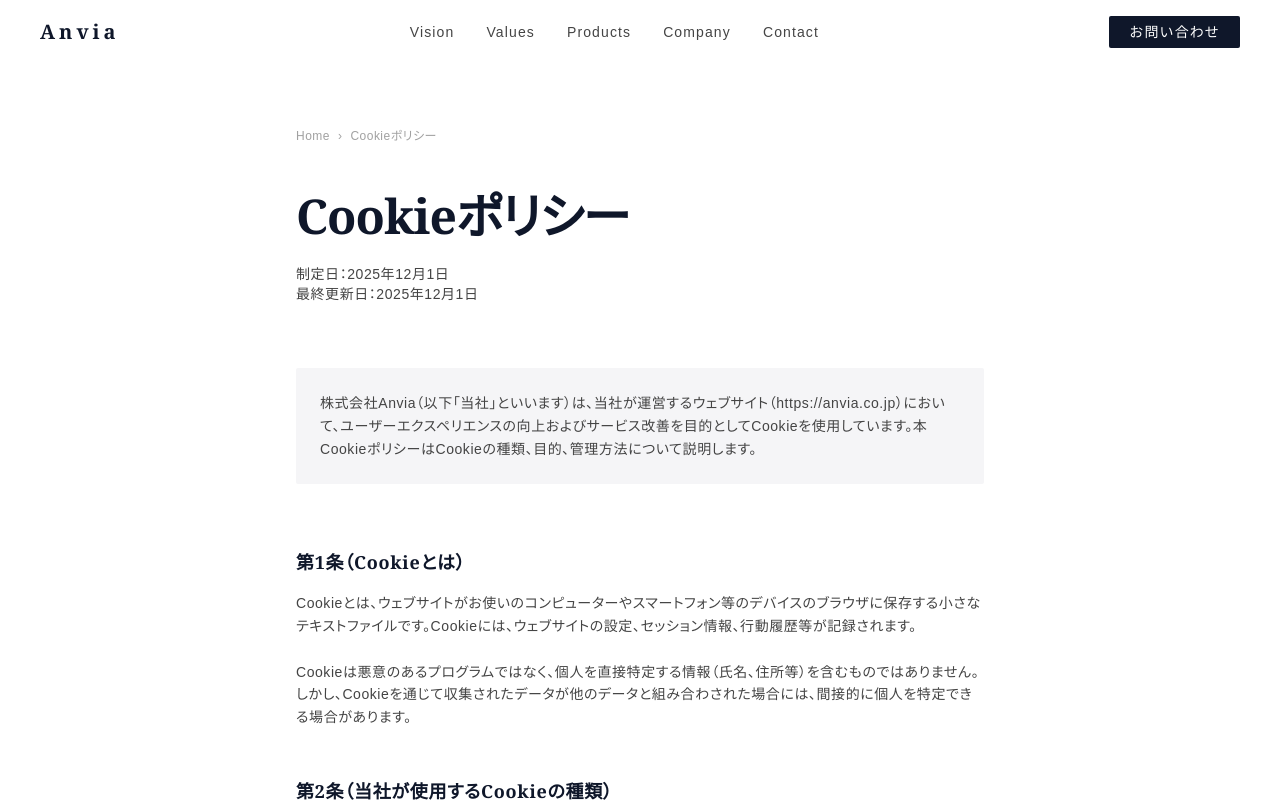
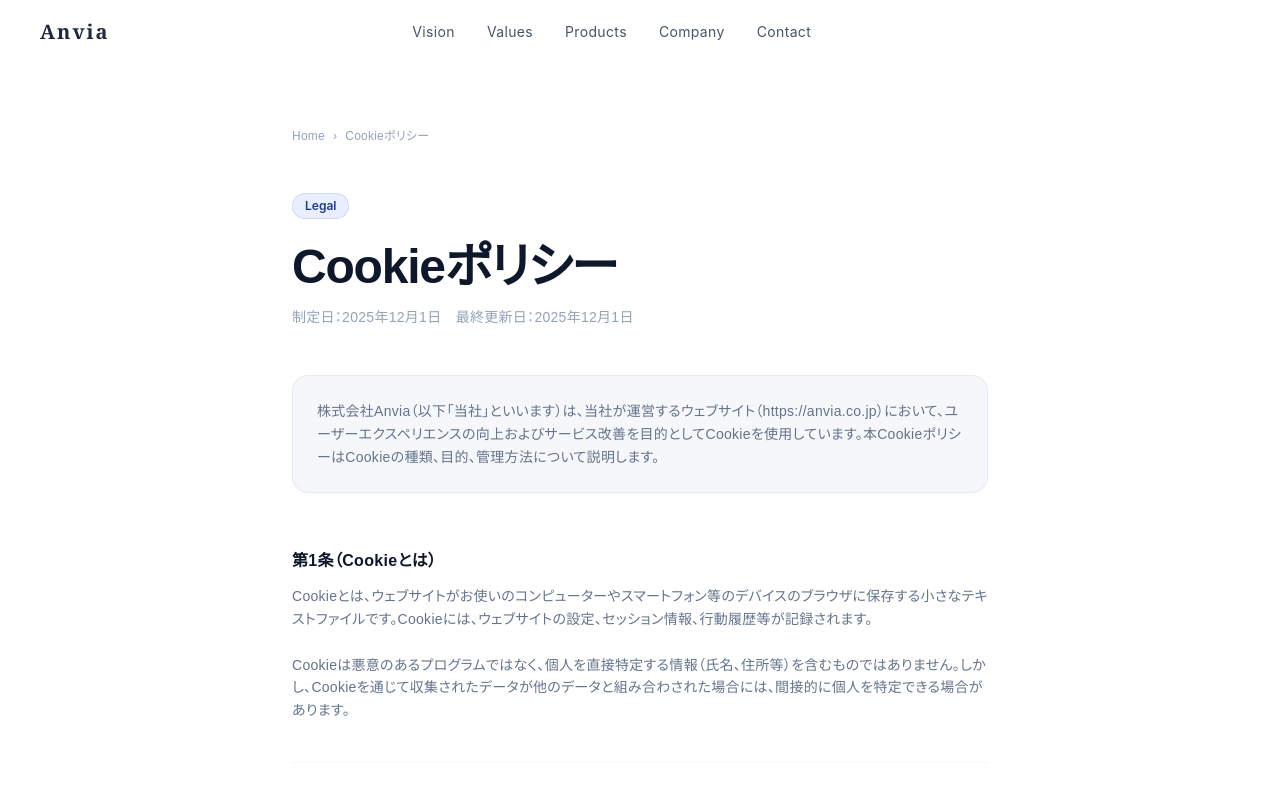
Before and after one commit to Anvia-a/anvia-corporate, a Next.js app: page /cookie-policy in a window 1280 px wide. Shown: the top 802 px of the page. Built offline with nearby package versions, Linux system fonts and the light colour scheme.

Commit message:
Redesign corporate website UI

```diff
--- a/app/cookie-policy/page.tsx
+++ b/app/cookie-policy/page.tsx
@@ -40,10 +40,10 @@ Google Analyticsは、Cookieを使用して以下の情報を収集します。
 ・参照元URL
 ・サイト内での行動パターン
 
-当社はGoogle Analyticsにおいて、IPアドレスの匿名化（IPマスキング）を有効化しています。収集されたデータはGoogleのプライバシーポリシーに従い処理されます。詳細は以下をご参照ください。
+当社はGoogle AnalyticsにおいてIPアドレスの匿名化（IPマスキング）を有効化しています。収集されたデータはGoogleのプライバシーポリシーに従い処理されます。
 
-Googleのプライバシーポリシー：https://policies.google.com/privacy
-Google Analyticsの利用規約：https://marketingplatform.google.com/about/analytics/terms/jp/`,
+Googleプライバシーポリシー：https://policies.google.com/privacy
+Google Analytics利用規約：https://marketingplatform.google.com/about/analytics/terms/jp/`,
   },
   {
     title: "第4条（Cookieの保存期間）",
@@ -65,25 +65,19 @@ Google Analyticsの利用規約：https://marketingplatform.google.com/about/ana
 ・Apple Safari：環境設定 → プライバシー → Cookieとウェブサイトのデータ
 ・Microsoft Edge：設定 → Cookieとサイトのアクセス許可
 
-なお、Cookieを無効化した場合、本サイトの一部機能が正常に動作しない場合がありますのでご了承ください。
+なお、Cookieを無効化した場合、本サイトの一部機能が正常に動作しない場合があります。
 
 【Google Analyticsのオプトアウト】
 
-Google Analyticsによるデータ収集を無効化したい場合は、Google Analytics オプトアウトアドオン（ブラウザプラグイン）をご利用ください。
-
-オプトアウトアドオンのダウンロード：https://tools.google.com/dlpage/gaoptout
-
-【Do Not Track（DNT）】
-
-お使いのブラウザでDo Not Track機能を有効にすることで、一部のトラッキングを制限することができます。ただし、すべてのウェブサイトがDNT信号に対応しているわけではありません。`,
+Google Analytics オプトアウトアドオン：https://tools.google.com/dlpage/gaoptout`,
   },
   {
     title: "第6条（第三者によるCookieの使用）",
-    content: `本サイトには、Google Analytics以外の第三者サービスへのリンクが含まれる場合があります。これらの第三者サービスは、それぞれ独自のCookieポリシーおよびプライバシーポリシーに基づいてCookieを設定・使用することがあります。当社は、第三者によるCookieの使用について責任を負いません。`,
+    content: `本サイトには、Google Analytics以外の第三者サービスへのリンクが含まれる場合があります。これらの第三者サービスは、それぞれ独自のCookieポリシーに基づいてCookieを設定・使用することがあります。当社は、第三者によるCookieの使用について責任を負いません。`,
   },
   {
     title: "第7条（ポリシーの変更）",
-    content: `当社は、法令の改正、サービス内容の変更等に伴い、本Cookieポリシーを随時変更することがあります。変更後のポリシーは本ページに掲載した時点から効力を生じます。重要な変更を行う場合は、ウェブサイト上でお知らせします。`,
+    content: `当社は、法令の改正、サービス内容の変更等に伴い、本Cookieポリシーを随時変更することがあります。変更後のポリシーは本ページに掲載した時点から効力を生じます。`,
   },
   {
     title: "第8条（お問い合わせ）",
@@ -98,61 +92,41 @@ Google Analyticsによるデータ収集を無効化したい場合は、Google
 export default function CookiePolicyPage() {
   return (
     <div className="min-h-screen bg-white">
-      <div className="max-w-3xl mx-auto px-6 lg:px-10 pt-32 pb-24">
-        {/* Breadcrumb */}
-        <div className="flex items-center gap-2 text-xs text-secondary/50 mb-12 jp-text">
-          <Link href="/" className="hover:text-primary transition-colors">
-            Home
-          </Link>
+      <div className="max-w-[760px] mx-auto px-6 lg:px-8 pt-32 pb-24">
+        <div className="flex items-center gap-2 text-xs text-slate-400 mb-12 jp">
+          <Link href="/" className="hover:text-[#1E3A8A] transition-colors link-hover">Home</Link>
           <span>›</span>
           <span>Cookieポリシー</span>
         </div>
 
-        {/* Title */}
-        <h1
-          className="text-4xl md:text-5xl font-bold text-accent mb-6 jp-text"
-          style={{ fontFamily: "DM Serif Display, Georgia, serif", letterSpacing: "-0.02em" }}
-        >
+        <div className="inline-flex items-center gap-2 px-3 py-1 rounded-full text-xs font-semibold text-[#1E3A8A] mb-6"
+          style={{ background: "rgba(232,238,255,0.9)", border: "1px solid rgba(30,58,138,0.12)" }}>
+          Legal
+        </div>
+
+        <h1 className="text-4xl md:text-5xl font-black text-[#0F172A] mb-4 jp" style={{ letterSpacing: "-0.025em" }}>
           Cookieポリシー
         </h1>
-        <p className="text-secondary text-sm jp-text mb-16">
-          制定日：2025年12月1日
-          <br />
-          最終更新日：2025年12月1日
-        </p>
+        <p className="text-slate-400 text-sm jp mb-12">制定日：2025年12月1日　最終更新日：2025年12月1日</p>
 
-        {/* Intro */}
-        <div className="mb-16 p-6 bg-surface rounded-sm">
-          <p className="text-secondary text-sm leading-relaxed jp-text">
+        <div className="p-6 rounded-2xl mb-14" style={{ background: "#F5F7FB", border: "1px solid rgba(30,58,138,0.07)" }}>
+          <p className="text-slate-500 text-sm leading-relaxed jp">
             株式会社Anvia（以下「当社」といいます）は、当社が運営するウェブサイト（https://anvia.co.jp）において、ユーザーエクスペリエンスの向上およびサービス改善を目的としてCookieを使用しています。本CookieポリシーはCookieの種類、目的、管理方法について説明します。
           </p>
         </div>
 
-        {/* Sections */}
-        <div className="space-y-12">
+        <div className="space-y-10">
           {sections.map((section) => (
-            <div key={section.title}>
-              <h2
-                className="text-lg font-bold text-accent mb-4 jp-text"
-                style={{ fontFamily: "DM Serif Display, Georgia, serif" }}
-              >
-                {section.title}
-              </h2>
-              <div className="text-secondary text-sm leading-relaxed jp-text whitespace-pre-line">
-                {section.content}
-              </div>
+            <div key={section.title} className="pb-10 border-b border-[#F5F7FB]">
+              <h2 className="text-base font-bold text-[#0F172A] mb-3 jp">{section.title}</h2>
+              <div className="text-slate-500 text-sm leading-relaxed jp whitespace-pre-line">{section.content}</div>
             </div>
           ))}
         </div>
 
-        {/* Back */}
-        <div className="mt-20 pt-10 border-t border-gray-100">
-          <Link
-            href="/"
-            className="inline-flex items-center gap-3 text-sm text-secondary hover:text-primary transition-colors jp-text"
-          >
-            <span>←</span>
-            <span>トップページへ戻る</span>
+        <div className="mt-16 pt-8 border-t border-[#F5F7FB]">
+          <Link href="/" className="inline-flex items-center gap-2 text-sm text-slate-400 hover:text-[#1E3A8A] transition-colors jp">
+            <span>←</span><span>トップページへ戻る</span>
           </Link>
         </div>
       </div>
--- a/app/globals.css
+++ b/app/globals.css
@@ -2,57 +2,87 @@
 @tailwind components;
 @tailwind utilities;
 
-@import url('https://fonts.googleapis.com/css2?family=DM+Serif+Display:ital@0;1&family=Noto+Sans+JP:wght@300;400;500;700&display=swap');
+@import url('https://fonts.googleapis.com/css2?family=Inter:wght@300;400;500;600;700;800;900&family=Noto+Sans+JP:wght@300;400;500;700&display=swap');
 
 :root {
-  --font-noto: "Noto Sans JP", sans-serif;
-  --font-dm-serif: "DM Serif Display", serif;
+  --font-inter: "Inter", system-ui, sans-serif;
+  --font-noto: "Noto Sans JP", "Hiragino Sans", sans-serif;
+  --color-primary: #1E3A8A;
+  --color-primary-deep: #0F172A;
+  --color-primary-light: #3B82F6;
+  --color-surface: #F5F7FB;
+  --color-card: #E8EEFF;
 }
 
-* {
-  box-sizing: border-box;
-  padding: 0;
-  margin: 0;
-}
-
-html {
-  scroll-behavior: smooth;
-}
+* { box-sizing: border-box; padding: 0; margin: 0; }
+html { scroll-behavior: smooth; }
 
 body {
-  color: #111111;
+  color: #1E293B;
   background: #ffffff;
-  font-family: var(--font-noto), "Hiragino Sans", "Yu Gothic", sans-serif;
+  font-family: "Inter", system-ui, sans-serif;
   -webkit-font-smoothing: antialiased;
   -moz-osx-font-smoothing: grayscale;
 }
 
-::selection {
-  background: #0F172A;
-  color: #ffffff;
+::selection { background: #1E3A8A; color: #ffffff; }
+
+::-webkit-scrollbar { width: 5px; }
+::-webkit-scrollbar-track { background: #F5F7FB; }
+::-webkit-scrollbar-thumb { background: #1E3A8A; border-radius: 3px; }
+
+.jp {
+  font-family: "Noto Sans JP", "Hiragino Sans", sans-serif;
+  font-feature-settings: "palt" 1;
+  letter-spacing: 0.02em;
 }
 
-/* Custom scrollbar */
-::-webkit-scrollbar {
-  width: 6px;
+.section-py { padding-top: 120px; padding-bottom: 120px; }
+@media (max-width: 768px) { .section-py { padding-top: 80px; padding-bottom: 80px; } }
+
+@keyframes float {
+  0%, 100% { transform: translateY(0px) rotate(0deg); }
+  33% { transform: translateY(-18px) rotate(1.5deg); }
+  66% { transform: translateY(-8px) rotate(-1deg); }
 }
-::-webkit-scrollbar-track {
-  background: #f5f5f7;
+@keyframes floatAlt {
+  0%, 100% { transform: translateY(0px) rotate(0deg); }
+  33% { transform: translateY(-12px) rotate(-1deg); }
+  66% { transform: translateY(-22px) rotate(2deg); }
 }
-::-webkit-scrollbar-thumb {
-  background: #0F172A;
-  border-radius: 3px;
+@keyframes floatSlow {
+  0%, 100% { transform: translateY(0px); }
+  50% { transform: translateY(-28px); }
+}
+@keyframes rotateSlow {
+  from { transform: rotate(0deg); }
+  to { transform: rotate(360deg); }
+}
+@keyframes rotateSlowReverse {
+  from { transform: rotate(0deg); }
+  to { transform: rotate(-360deg); }
+}
+@keyframes pulseOpacity {
+  0%, 100% { opacity: 0.15; }
+  50% { opacity: 0.35; }
 }
 
-/* Japanese text optimization */
-.jp-text {
-  font-feature-settings: "palt" 1;
-  letter-spacing: 0.04em;
+.animate-float { animation: float 10s ease-in-out infinite; }
+.animate-float-alt { animation: floatAlt 13s ease-in-out infinite; }
+.animate-float-slow { animation: floatSlow 8s ease-in-out infinite; }
+.animate-rotate-slow { animation: rotateSlow 40s linear infinite; }
+.animate-rotate-reverse { animation: rotateSlowReverse 28s linear infinite; }
+.animate-pulse-opacity { animation: pulseOpacity 5s ease-in-out infinite; }
+
+.link-hover { position: relative; display: inline-block; }
+.link-hover::after {
+  content: '';
+  position: absolute;
+  bottom: -2px;
+  left: 0;
+  width: 0;
+  height: 1px;
+  background: currentColor;
+  transition: width 0.3s ease;
 }
-
-/* Horizontal rule */
-.divider {
-  width: 40px;
-  height: 1px;
-  background: #0F172A;
-}
+.link-hover:hover::after { width: 100%; }
--- a/app/privacy-policy/page.tsx
+++ b/app/privacy-policy/page.tsx
@@ -69,7 +69,7 @@ const sections = [
 ・分析Cookie：サイトの利用状況を理解するためのCookie（Google Analytics等）
 ・機能Cookie：ユーザーの設定や言語を記憶するためのCookie
 
-Cookieの使用を拒否する場合は、ブラウザの設定からCookieを無効化することができます。ただし、Cookieを無効化した場合、ウェブサイトの一部機能が正常に動作しない場合があります。詳細は当社のCookieポリシーをご参照ください。`,
+Cookieの使用を拒否する場合は、ブラウザの設定からCookieを無効化することができます。ただし、Cookieを無効化した場合、ウェブサイトの一部機能が正常に動作しない場合があります。`,
   },
   {
     title: "第7条（アクセス解析ツールのオプトアウト）",
@@ -108,61 +108,41 @@ Cookieの使用を拒否する場合は、ブラウザの設定からCookieを
 export default function PrivacyPolicyPage() {
   return (
     <div className="min-h-screen bg-white">
-      <div className="max-w-3xl mx-auto px-6 lg:px-10 pt-32 pb-24">
-        {/* Breadcrumb */}
-        <div className="flex items-center gap-2 text-xs text-secondary/50 mb-12 jp-text">
-          <Link href="/" className="hover:text-primary transition-colors">
-            Home
-          </Link>
+      <div className="max-w-[760px] mx-auto px-6 lg:px-8 pt-32 pb-24">
+        <div className="flex items-center gap-2 text-xs text-slate-400 mb-12 jp">
+          <Link href="/" className="hover:text-[#1E3A8A] transition-colors link-hover">Home</Link>
           <span>›</span>
           <span>プライバシーポリシー</span>
         </div>
 
-        {/* Title */}
-        <h1
-          className="text-4xl md:text-5xl font-bold text-accent mb-6 jp-text"
-          style={{ fontFamily: "DM Serif Display, Georgia, serif", letterSpacing: "-0.02em" }}
-        >
+        <div className="inline-flex items-center gap-2 px-3 py-1 rounded-full text-xs font-semibold text-[#1E3A8A] mb-6"
+          style={{ background: "rgba(232,238,255,0.9)", border: "1px solid rgba(30,58,138,0.12)" }}>
+          Legal
+        </div>
+
+        <h1 className="text-4xl md:text-5xl font-black text-[#0F172A] mb-4 jp" style={{ letterSpacing: "-0.025em" }}>
           プライバシーポリシー
         </h1>
-        <p className="text-secondary text-sm jp-text mb-16">
-          制定日：2025年12月1日
-          <br />
-          最終更新日：2025年12月1日
-        </p>
+        <p className="text-slate-400 text-sm jp mb-12">制定日：2025年12月1日　最終更新日：2025年12月1日</p>
 
-        {/* Intro */}
-        <div className="mb-16 p-6 bg-surface rounded-sm">
-          <p className="text-secondary text-sm leading-relaxed jp-text">
+        <div className="p-6 rounded-2xl mb-14" style={{ background: "#F5F7FB", border: "1px solid rgba(30,58,138,0.07)" }}>
+          <p className="text-slate-500 text-sm leading-relaxed jp">
             株式会社Anvia（以下「当社」といいます）は、お客様の個人情報の保護を重要な責務と考えています。本プライバシーポリシーは、当社が運営するウェブサイト（https://anvia.co.jp）およびそれに付随するサービスにおける個人情報の取り扱いについて定めるものです。
           </p>
         </div>
 
-        {/* Sections */}
-        <div className="space-y-12">
+        <div className="space-y-10">
           {sections.map((section) => (
-            <div key={section.title}>
-              <h2
-                className="text-lg font-bold text-accent mb-4 jp-text"
-                style={{ fontFamily: "DM Serif Display, Georgia, serif" }}
-              >
-                {section.title}
-              </h2>
-              <div className="text-secondary text-sm leading-relaxed jp-text whitespace-pre-line">
-                {section.content}
-              </div>
+            <div key={section.title} className="pb-10 border-b border-[#F5F7FB]">
+              <h2 className="text-base font-bold text-[#0F172A] mb-3 jp">{section.title}</h2>
+              <div className="text-slate-500 text-sm leading-relaxed jp whitespace-pre-line">{section.content}</div>
             </div>
           ))}
         </div>
 
-        {/* Back */}
-        <div className="mt-20 pt-10 border-t border-gray-100">
-          <Link
-            href="/"
-            className="inline-flex items-center gap-3 text-sm text-secondary hover:text-primary transition-colors jp-text"
-          >
-            <span>←</span>
-            <span>トップページへ戻る</span>
+        <div className="mt-16 pt-8 border-t border-[#F5F7FB]">
+          <Link href="/" className="inline-flex items-center gap-2 text-sm text-slate-400 hover:text-[#1E3A8A] transition-colors jp">
+            <span>←</span><span>トップページへ戻る</span>
           </Link>
         </div>
       </div>
--- a/app/terms-of-service/page.tsx
+++ b/app/terms-of-service/page.tsx
@@ -88,70 +88,47 @@ const sections = [
     title: "第10条（規約の変更）",
     content: `当社は、必要と判断した場合には、利用者への事前通知なく本規約を変更することがあります。変更後の規約は本サイトに掲載した時点から効力を生じます。利用者が変更後も本サービスを継続してご利用された場合、変更後の規約に同意されたものとみなします。`,
   },
-  {
-    title: "附則",
-    content: `本規約は2025年12月1日より施行します。`,
-  },
+  { title: "附則", content: `本規約は2025年12月1日より施行します。` },
 ];
 
 export default function TermsOfServicePage() {
   return (
     <div className="min-h-screen bg-white">
-      <div className="max-w-3xl mx-auto px-6 lg:px-10 pt-32 pb-24">
-        {/* Breadcrumb */}
-        <div className="flex items-center gap-2 text-xs text-secondary/50 mb-12 jp-text">
-          <Link href="/" className="hover:text-primary transition-colors">
-            Home
-          </Link>
+      <div className="max-w-[760px] mx-auto px-6 lg:px-8 pt-32 pb-24">
+        <div className="flex items-center gap-2 text-xs text-slate-400 mb-12 jp">
+          <Link href="/" className="hover:text-[#1E3A8A] transition-colors link-hover">Home</Link>
           <span>›</span>
           <span>利用規約</span>
         </div>
 
-        {/* Title */}
-        <h1
-          className="text-4xl md:text-5xl font-bold text-accent mb-6 jp-text"
-          style={{ fontFamily: "DM Serif Display, Georgia, serif", letterSpacing: "-0.02em" }}
-        >
+        <div className="inline-flex items-center gap-2 px-3 py-1 rounded-full text-xs font-semibold text-[#1E3A8A] mb-6"
+          style={{ background: "rgba(232,238,255,0.9)", border: "1px solid rgba(30,58,138,0.12)" }}>
+          Legal
+        </div>
+
+        <h1 className="text-4xl md:text-5xl font-black text-[#0F172A] mb-4 jp" style={{ letterSpacing: "-0.025em" }}>
           利用規約
         </h1>
-        <p className="text-secondary text-sm jp-text mb-16">
-          制定日：2025年12月1日
-          <br />
-          最終更新日：2025年12月1日
-        </p>
+        <p className="text-slate-400 text-sm jp mb-12">制定日：2025年12月1日　最終更新日：2025年12月1日</p>
 
-        {/* Intro */}
-        <div className="mb-16 p-6 bg-surface rounded-sm">
-          <p className="text-secondary text-sm leading-relaxed jp-text">
+        <div className="p-6 rounded-2xl mb-14" style={{ background: "#F5F7FB", border: "1px solid rgba(30,58,138,0.07)" }}>
+          <p className="text-slate-500 text-sm leading-relaxed jp">
             本利用規約をよくお読みいただき、内容をご確認の上、本サービスをご利用ください。本サービスを利用された場合、本規約に同意されたものとみなします。
           </p>
         </div>
 
-        {/* Sections */}
-        <div className="space-y-12">
+        <div className="space-y-10">
           {sections.map((section) => (
-            <div key={section.title}>
-              <h2
-                className="text-lg font-bold text-accent mb-4 jp-text"
-                style={{ fontFamily: "DM Serif Display, Georgia, serif" }}
-              >
-                {section.title}
-              </h2>
-              <div className="text-secondary text-sm leading-relaxed jp-text whitespace-pre-line">
-                {section.content}
-              </div>
+            <div key={section.title} className="pb-10 border-b border-[#F5F7FB]">
+              <h2 className="text-base font-bold text-[#0F172A] mb-3 jp">{section.title}</h2>
+              <div className="text-slate-500 text-sm leading-relaxed jp whitespace-pre-line">{section.content}</div>
             </div>
           ))}
         </div>
 
-        {/* Back */}
-        <div className="mt-20 pt-10 border-t border-gray-100">
-          <Link
-            href="/"
-            className="inline-flex items-center gap-3 text-sm text-secondary hover:text-primary transition-colors jp-text"
-          >
-            <span>←</span>
-            <span>トップページへ戻る</span>
+        <div className="mt-16 pt-8 border-t border-[#F5F7FB]">
+          <Link href="/" className="inline-flex items-center gap-2 text-sm text-slate-400 hover:text-[#1E3A8A] transition-colors jp">
+            <span>←</span><span>トップページへ戻る</span>
           </Link>
         </div>
       </div>
--- a/tailwind.config.ts
+++ b/tailwind.config.ts
@@ -9,22 +9,28 @@ const config: Config = {
   theme: {
     extend: {
       colors: {
-        primary: "#111111",
-        secondary: "#444444",
-        accent: "#0F172A",
-        surface: "#F5F5F7",
+        primary: "#1E3A8A",
+        "primary-deep": "#0F172A",
+        "primary-light": "#3B82F6",
+        secondary: "#475569",
+        surface: "#F5F7FB",
+        card: "#E8EEFF",
+        white: "#FFFFFF",
       },
       fontFamily: {
-        sans: ["var(--font-noto)", "Hiragino Sans", "YuGothic", "sans-serif"],
-        display: ["var(--font-dm-serif)", "Georgia", "serif"],
+        sans: ["Inter", "var(--font-inter)", "system-ui", "sans-serif"],
+        jp: ["var(--font-noto)", "Noto Sans JP", "Hiragino Sans", "sans-serif"],
       },
-      letterSpacing: {
-        tightest: "-0.04em",
-        tighter: "-0.03em",
-        tight: "-0.02em",
-        wide: "0.08em",
-        wider: "0.12em",
-        widest: "0.2em",
+      maxWidth: {
+        site: "1200px",
+      },
+      borderRadius: {
+        card: "20px",
+      },
+      boxShadow: {
+        card: "0 10px 30px rgba(30,58,138,0.08)",
+        "card-hover": "0 20px 50px rgba(30,58,138,0.15)",
+        btn: "0 4px 16px rgba(30,58,138,0.25)",
       },
     },
   },
```
Also changed, not shown: app/layout.tsx (+3 -11 lines), lib/animations.ts (+12 -39 lines), 1 other file (tests, documents, lock files or other folders).
